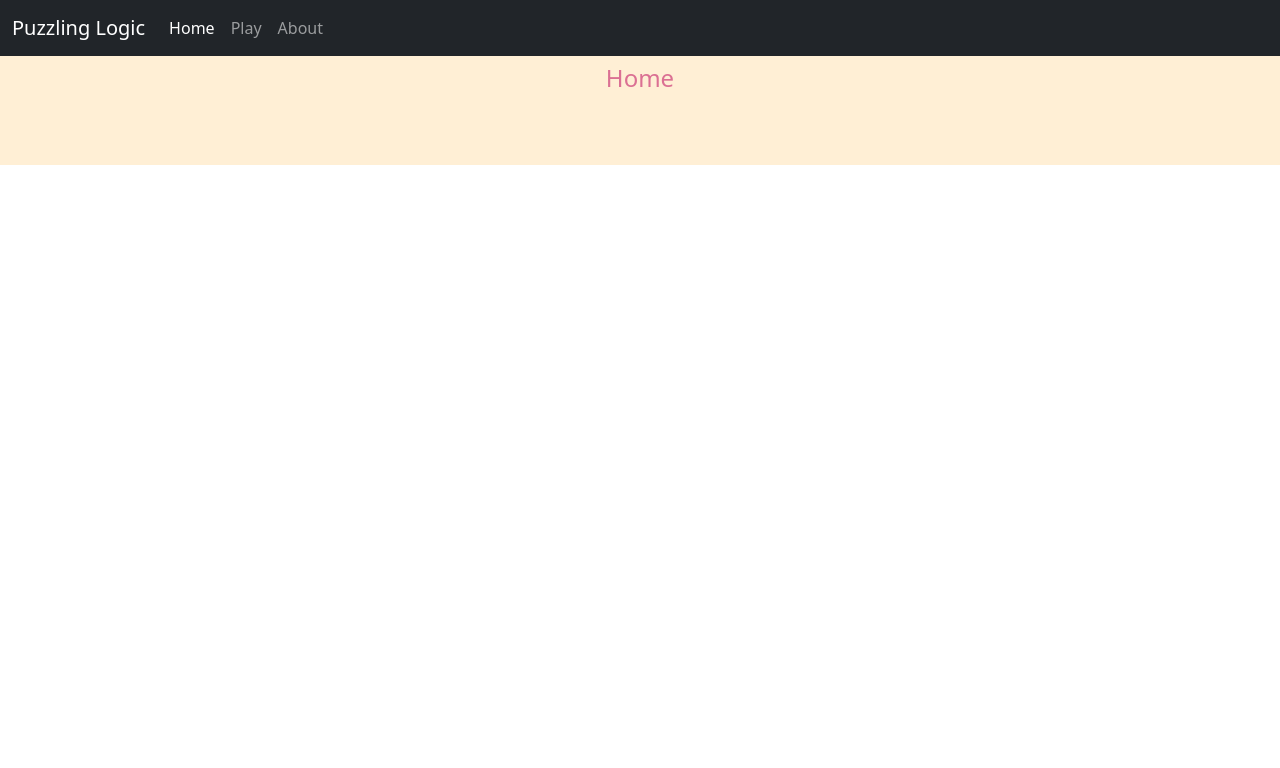
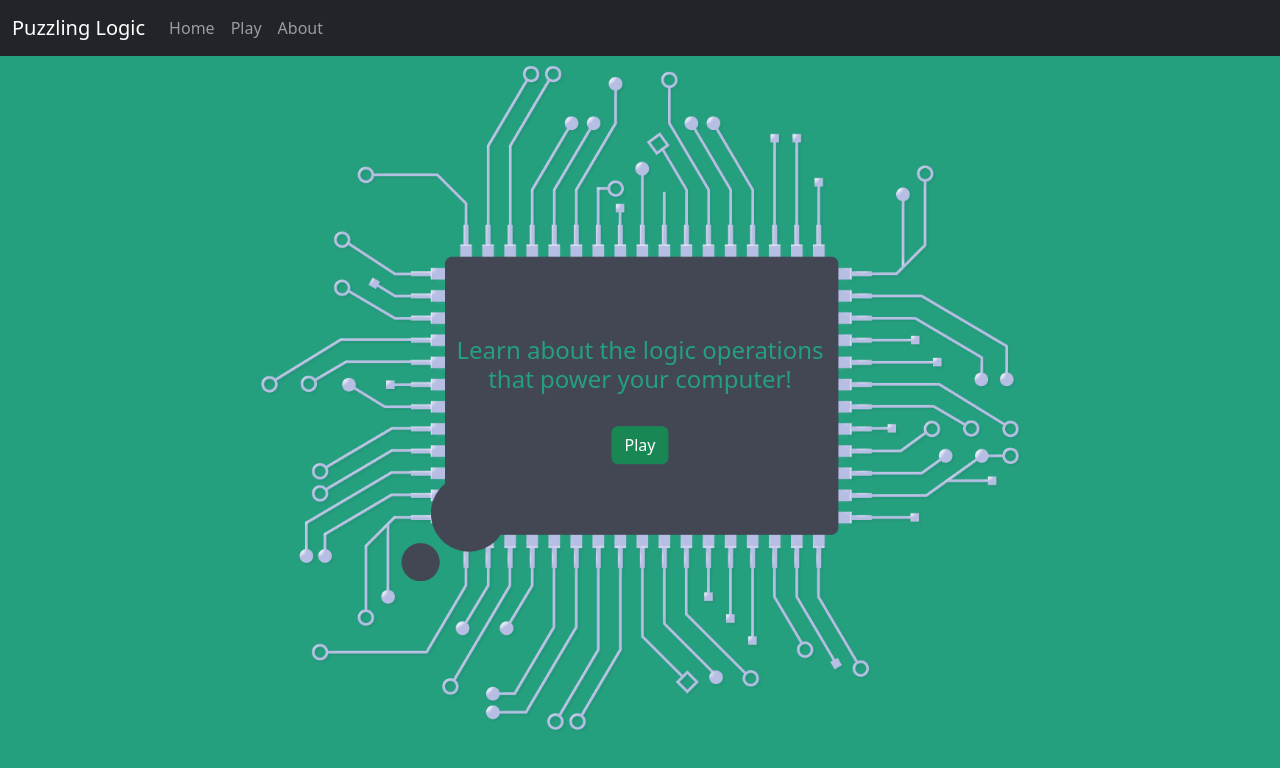
Before and after one commit to Aurux/PuzzlingLogic, a React (Vite) app in the folder puzzling-logic/: page / in a window 1280 px wide. Shown: the top 768 px of the page. Built offline with nearby package versions, Linux system fonts and the light colour scheme.

Commit message:
Mostly finish home page.

```diff
--- a/puzzling-logic/src/components/Home.tsx
+++ b/puzzling-logic/src/components/Home.tsx
@@ -1,22 +1,86 @@
-import React from "react";
+import React, { useState } from "react";
 import styled from "styled-components";
 
 // Style
 const Wrapper = styled.section`
-  padding: 4em;
-  background: papayawhip;
+  padding 2em;
+  background: #25a07f;
+  height: 100vh;
+  display: flex;
+  flex-grow: 1;
+  justify-content:center;
+  margin: 0 auto;
+`;
+
+const Content = styled.div`
+  display: grid;
 `;
 
 const Title = styled.h1`
   font-size: 1.5em;
   text-align: center;
-  color: palevioletred;
+  color: #25a07f;
 `;
 
-const Home = () => {
+const Image = styled.img`
+
+  position: relative;
+
+  margin-left: auto;
+  margin-right: auto;
+  width: auto;
+  height auto;
+`;
+
+const Info = styled.div`
+  position: absolute;
+  top: 50%;
+  left: 50%;
+  transform: translate(-50%, -50%);
+  color: white;
+  text-align: center;
+`;
+interface Props {
+  onChangeContent: (page: string) => void;
+}
+
+const Home = ({ onChangeContent }: Props) => {
+  const [currentState, setCurrentState] = useState(false);
+  const clickPlay = (state: boolean) => {
+    setCurrentState(state);
+    setTimeout(waitFunction, 2500);
+
+    function waitFunction() {
+      window.location.href = "#Play";
+      onChangeContent("Play");
+    }
+  };
   return (
     <Wrapper>
-      <Title>Home</Title>
+      <Image
+        src={
+          currentState === true
+            ? "/src/assets/chip.gif"
+            : "/src/assets/chip.png"
+        }
+      />
+      {currentState === false ? (
+        <Info>
+          <Title>
+            Learn about the logic operations <br />
+            that power your computer!
+          </Title>
+
+          <br />
+          <button
+            type="button"
+            className="btn btn-success"
+            onClick={() => clickPlay(true)}
+          >
+            Play
+          </button>
+        </Info>
+      ) : null}
     </Wrapper>
   );
 };
--- a/puzzling-logic/src/components/NavBar.tsx
+++ b/puzzling-logic/src/components/NavBar.tsx
@@ -1,6 +1,3 @@
-import React from "react";
-import { useHref } from "react-router-dom";
-
 interface Props {
   onChangeContent: (page: string) => void;
 }
@@ -32,7 +29,7 @@ const NavBar = ({ onChangeContent }: Props) => {
           <ul className="navbar-nav me-auto mb-2 mb-lg-0">
             <li className="nav-item">
               <a
-                className="nav-link active"
+                className="nav-link"
                 aria-current="page"
                 href="#Home"
                 onClick={() => onChangeContent("Home")}
```
Also changed, not shown: puzzling-logic/src/assets/chip.gif (added), puzzling-logic/src/assets/chip.png (added).
